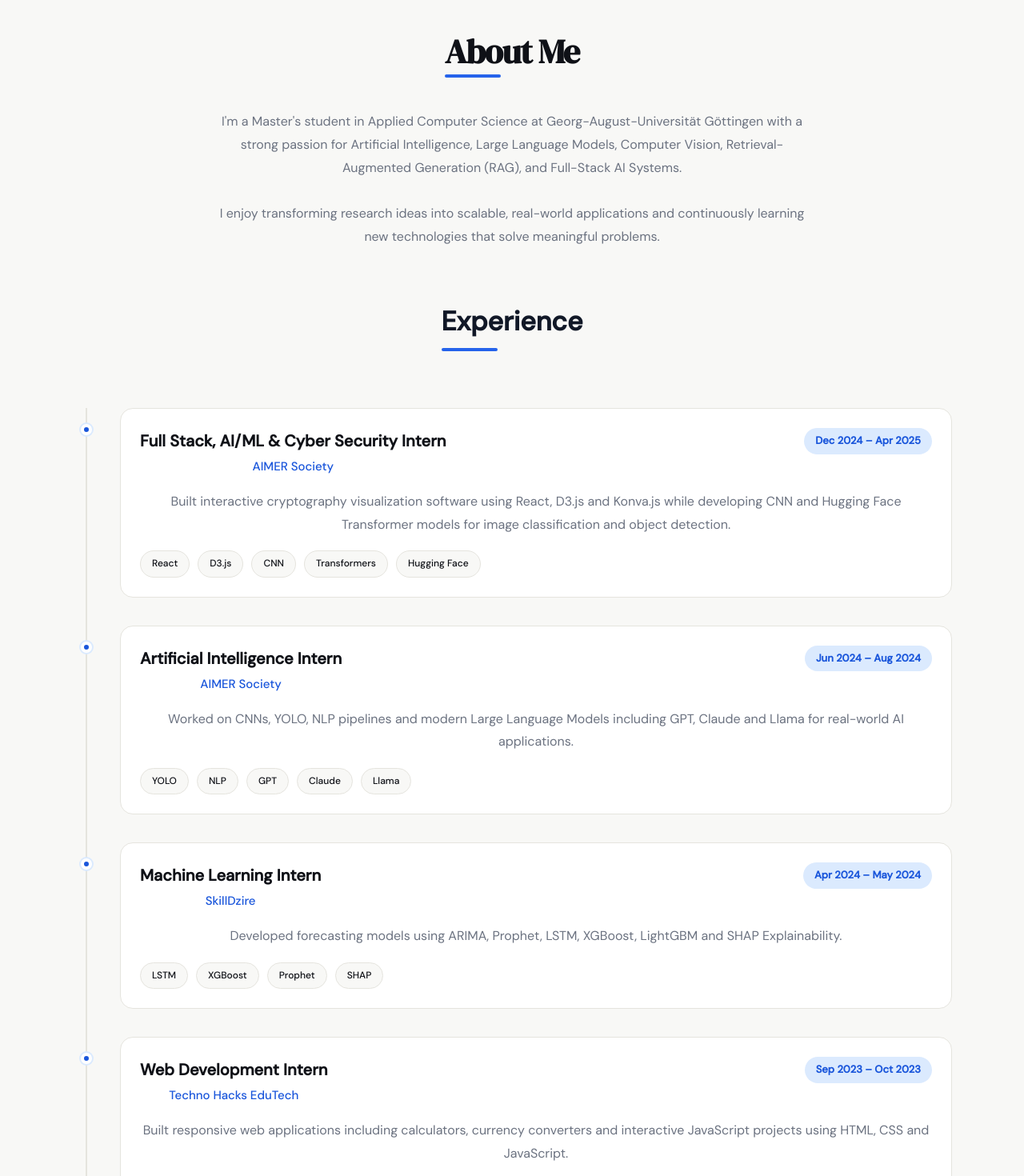
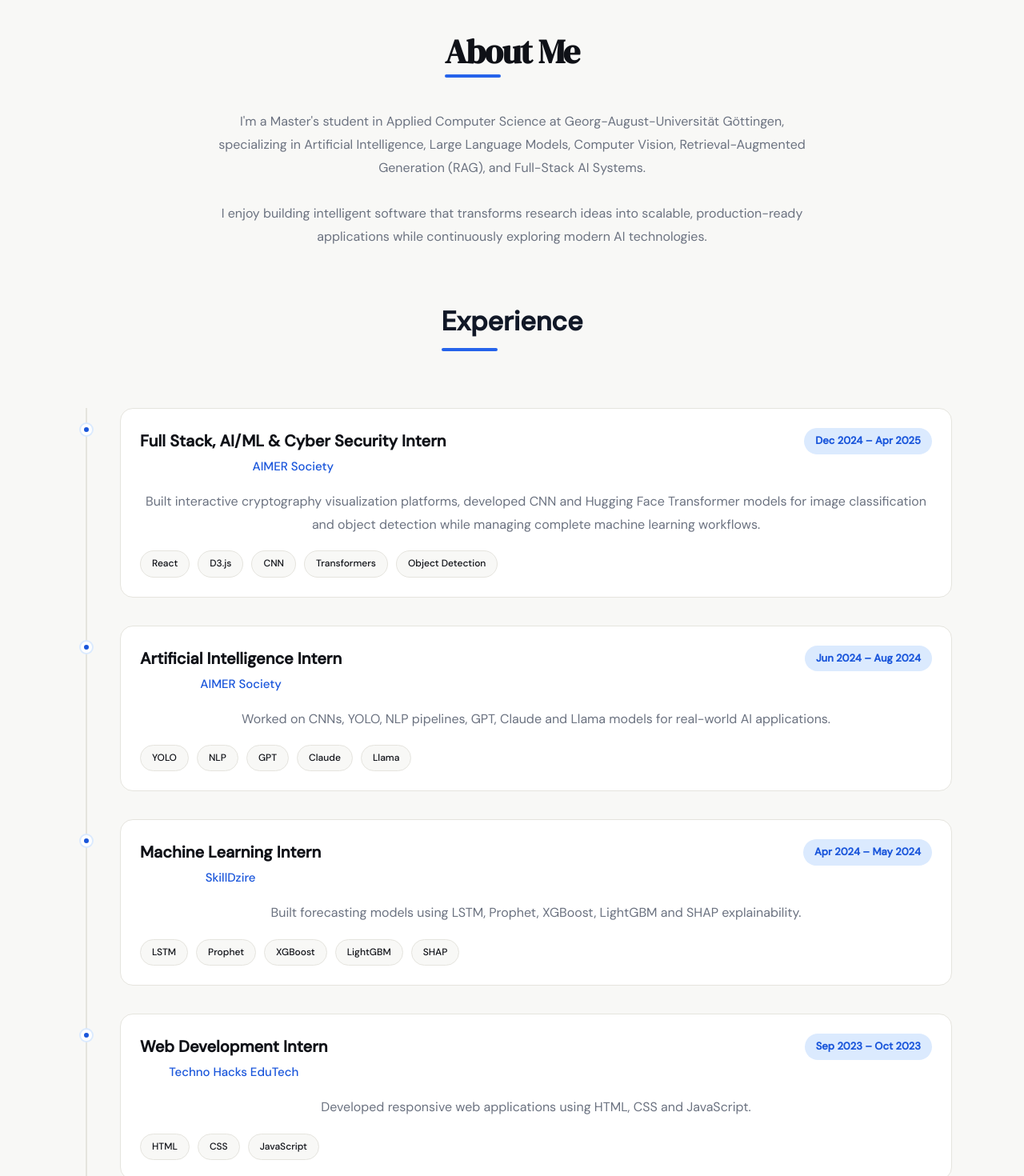
Before and after one commit to Gpraveenbabu/portfolio, a React (Create React App) app: page / in a window 1280 px wide. Shown: the part 860-2330 px from the top of the page at 80% size. Built offline with nearby package versions, Linux system fonts and the light colour scheme.

Commit message:
Refactor About component and update content
Refactor About component to improve structure and readability, update certifications and experience descriptions.

```diff
--- a/src/components/About.js
+++ b/src/components/About.js
@@ -1,16 +1,46 @@
 import React, { useEffect, useRef } from "react";
 
 const skillGroups = [
-  { label: "Languages", items: ["Python", "JavaScript", "TypeScript", "Java", "C"] },
-  { label: "Frameworks", items: ["React", "Node.js", "FastAPI", "LangChain"] },
-  { label: "AI / ML", items: ["Deep Learning", "CNN", "NLP", "Generative AI", "RAG Systems"] },
-  { label: "Tools", items: ["Docker", "Git", "PostgreSQL", "REST APIs"] },
-  { label: "Data Science", items: ["Pandas", "NumPy", "Scikit-learn", "TensorFlow", "PyTorch"] },
-  { label: "Cloud", items: ["Vercel", "AWS (Basics)"] },
+  {
+    label: "Languages",
+    items: ["Python", "JavaScript", "TypeScript", "Java", "C"],
+  },
+  {
+    label: "Frameworks",
+    items: ["React", "Node.js", "FastAPI", "LangChain"],
+  },
+  {
+    label: "AI / ML",
+    items: [
+      "Deep Learning",
+      "CNN",
+      "NLP",
+      "Generative AI",
+      "RAG Systems",
+    ],
+  },
+  {
+    label: "Tools",
+    items: ["Docker", "Git", "PostgreSQL", "REST APIs"],
+  },
+  {
+    label: "Data Science",
+    items: [
+      "Pandas",
+      "NumPy",
+      "Scikit-learn",
+      "TensorFlow",
+      "PyTorch",
+    ],
+  },
+  {
+    label: "Cloud",
+    items: ["Vercel", "AWS (Basics)"],
+  },
 ];
 
 const certifications = [
-  "Google Data Analytics Specialization",
+  "Google Data Analytics Professional Certificate",
   "Front-End Development – freeCodeCamp",
   "Generative AI & Large Language Models",
   "Privacy & Security in Online Social Media (NPTEL – Silver)",
@@ -36,7 +66,7 @@ function useReveal(ref, delay = 0) {
           }, delay);
         }
       },
-      { threshold: 0.15 }
+      { threshold: 0.1 }
     );
 
     if (ref.current) observer.observe(ref.current);
@@ -71,19 +101,18 @@ function About() {
 
         <p className="about-lead">
           I'm a Master's student in Applied Computer Science at
-      Georg-August-Universität Göttingen with a strong passion for
-      Artificial Intelligence, Large Language Models, Computer Vision,
+          Georg-August-Universität Göttingen, specializing in Artificial
+          Intelligence, Large Language Models, Computer Vision,
           Retrieval-Augmented Generation (RAG), and Full-Stack AI Systems.
 
           <br /><br />
 
-      I enjoy transforming research ideas into scalable, real-world
-      applications and continuously learning new technologies that solve
-      meaningful problems.
+          I enjoy building intelligent software that transforms research ideas
+          into scalable, production-ready applications while continuously
+          exploring modern AI technologies.
         </p>
 
       </div>
-
 
       {/* EXPERIENCE */}
 
@@ -96,7 +125,6 @@ function About() {
         <div className="experience-timeline">
 
           <div className="experience-item">
-
             <div className="experience-left">
               <div className="experience-dot"></div>
             </div>
@@ -104,7 +132,6 @@ function About() {
             <div className="experience-card">
 
               <div className="experience-header">
-
                 <div>
                   <h3>Full Stack, AI/ML & Cyber Security Intern</h3>
                   <h4>AIMER Society</h4>
@@ -113,14 +140,13 @@ function About() {
                 <span className="experience-date">
                   Dec 2024 – Apr 2025
                 </span>
-
               </div>
 
               <p>
-                Built interactive cryptography visualization software using
-                React, D3.js and Konva.js while developing CNN and Hugging Face
-                Transformer models for image classification and object
-                detection.
+                Built interactive cryptography visualization platforms,
+                developed CNN and Hugging Face Transformer models for image
+                classification and object detection while managing complete
+                machine learning workflows.
               </p>
 
               <div className="experience-tags">
@@ -128,11 +154,10 @@ function About() {
                 <span>D3.js</span>
                 <span>CNN</span>
                 <span>Transformers</span>
-                <span>Hugging Face</span>
+                <span>Object Detection</span>
               </div>
 
             </div>
-
           </div>
 
           <div className="experience-item">
@@ -144,7 +169,6 @@ function About() {
             <div className="experience-card">
 
               <div className="experience-header">
-
                 <div>
                   <h3>Artificial Intelligence Intern</h3>
                   <h4>AIMER Society</h4>
@@ -153,13 +177,11 @@ function About() {
                 <span className="experience-date">
                   Jun 2024 – Aug 2024
                 </span>
-
               </div>
 
               <p>
-                Worked on CNNs, YOLO, NLP pipelines and modern Large Language
-                Models including GPT, Claude and Llama for real-world AI
-                applications.
+                Worked on CNNs, YOLO, NLP pipelines, GPT, Claude and Llama
+                models for real-world AI applications.
               </p>
 
               <div className="experience-tags">
@@ -171,7 +193,6 @@ function About() {
               </div>
 
             </div>
-
           </div>
 
           <div className="experience-item">
@@ -183,7 +204,6 @@ function About() {
             <div className="experience-card">
 
               <div className="experience-header">
-
                 <div>
                   <h3>Machine Learning Intern</h3>
                   <h4>SkillDzire</h4>
@@ -192,23 +212,22 @@ function About() {
                 <span className="experience-date">
                   Apr 2024 – May 2024
                 </span>
-
               </div>
 
               <p>
-                Developed forecasting models using ARIMA, Prophet, LSTM,
-                XGBoost, LightGBM and SHAP Explainability.
+                Built forecasting models using LSTM, Prophet, XGBoost,
+                LightGBM and SHAP explainability.
               </p>
 
               <div className="experience-tags">
                 <span>LSTM</span>
+                <span>Prophet</span>
                 <span>XGBoost</span>
-                <span>Prophet</span>
+                <span>LightGBM</span>
                 <span>SHAP</span>
               </div>
 
             </div>
-
           </div>
 
           <div className="experience-item">
@@ -220,7 +239,6 @@ function About() {
             <div className="experience-card">
 
               <div className="experience-header">
-
                 <div>
                   <h3>Web Development Intern</h3>
                   <h4>Techno Hacks EduTech</h4>
@@ -229,13 +247,11 @@ function About() {
                 <span className="experience-date">
                   Sep 2023 – Oct 2023
                 </span>
-
               </div>
 
               <p>
-                Built responsive web applications including calculators,
-                currency converters and interactive JavaScript projects using
-                HTML, CSS and JavaScript.
+                Developed responsive web applications using HTML, CSS and
+                JavaScript.
               </p>
 
               <div className="experience-tags">
@@ -245,7 +261,6 @@ function About() {
               </div>
 
             </div>
-
           </div>
 
         </div>
@@ -271,16 +286,14 @@ function About() {
             <div className="experience-card">
 
               <div className="experience-header">
-
                 <div>
                   <h3>Master's in Applied Computer Science</h3>
                   <h4>Georg-August-Universität Göttingen</h4>
                 </div>
 
                 <span className="experience-date">
-                  2025 – Present
+                  Oct 2025 – Present
                 </span>
-
               </div>
 
               <p>
@@ -290,7 +303,7 @@ function About() {
               </p>
 
               <div className="experience-tags">
-                <span>AI</span>
+                <span>Artificial Intelligence</span>
                 <span>LLMs</span>
                 <span>Computer Vision</span>
                 <span>RAG</span>
@@ -310,7 +323,6 @@ function About() {
             <div className="experience-card">
 
               <div className="experience-header">
-
                 <div>
                   <h3>Bachelor's in Computer Science</h3>
                   <h4>R.V.R & J.C College of Engineering</h4>
@@ -319,19 +331,18 @@ function About() {
                 <span className="experience-date">
                   2021 – 2025
                 </span>
-
               </div>
 
               <p>
                 Graduated with a GPA of 9.11/10 while building a strong
                 foundation in algorithms, software engineering, machine
-                learning, artificial intelligence and full-stack development.
+                learning, artificial intelligence and web development.
               </p>
 
               <div className="experience-tags">
                 <span>GPA 9.11</span>
+                <span>Algorithms</span>
                 <span>Machine Learning</span>
-                <span>Algorithms</span>
                 <span>Software Engineering</span>
               </div>
 
@@ -384,6 +395,8 @@ function About() {
 
       <div className="about-bottom reveal" ref={certRef}>
 
+        {/* CERTIFICATIONS */}
+
         <div className="about-block-half">
 
           <div className="section-heading">
@@ -396,7 +409,6 @@ function About() {
 
               <div key={cert} className="cert-card">
 
-
                 <div className="cert-name">
                   {cert}
                 </div>
@@ -408,6 +420,8 @@ function About() {
           </div>
 
         </div>
+
+        {/* LANGUAGES */}
 
         <div className="about-block-half">
 
```
Lines whose indentation alone changed are shown as unchanged.
